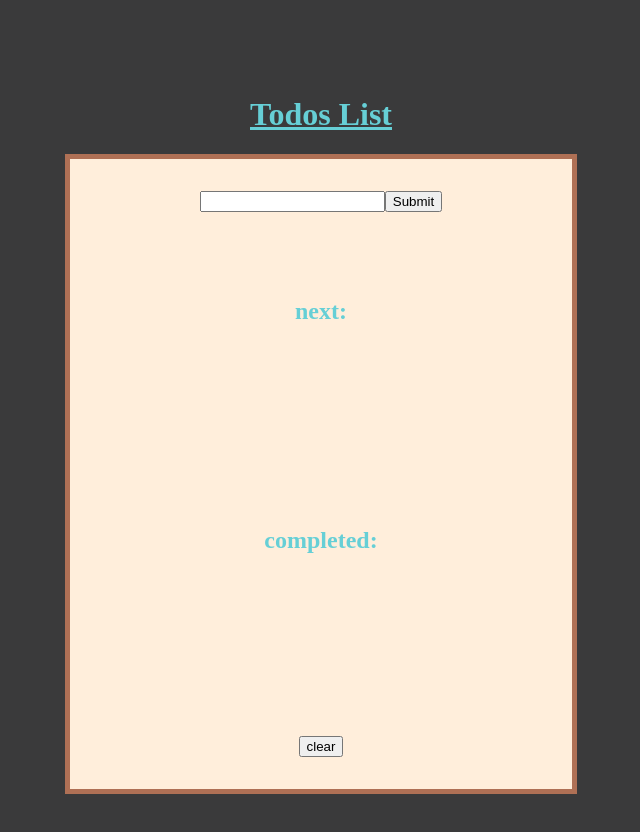
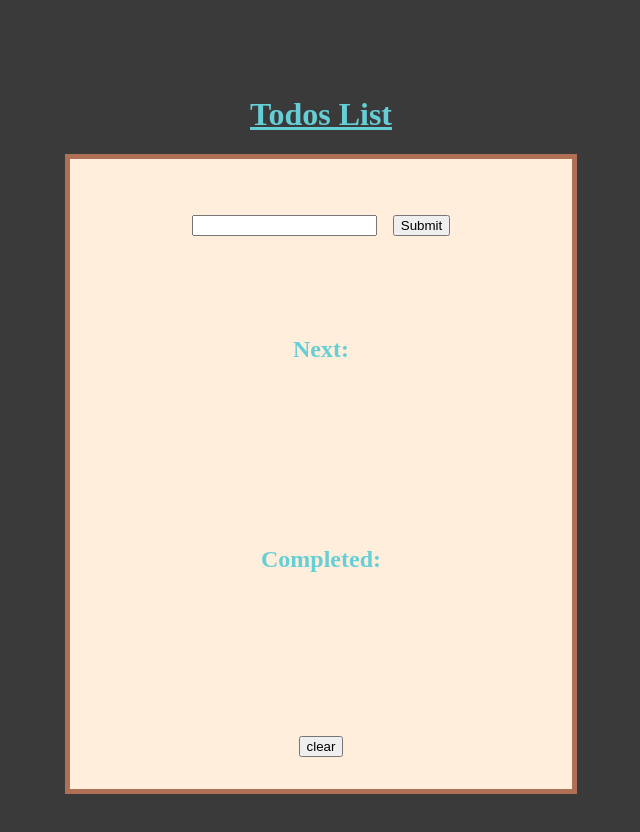
Before and after one commit to Adam-Robson/watercooler, a React (Create React App) app: page / in a window 1280 px wide. Shown: the top 832 px of the page, without its empty margins (319-959 px from the left). Built offline with nearby package versions, Linux system fonts and the light colour scheme.

Commit message:
minor adjustment with form

```diff
--- a/src/App.css
+++ b/src/App.css
@@ -41,11 +41,18 @@ body {
 
 }
 
+.form {
+  padding: 1rem;
+}
+
+.input {
+  margin: .5rem;
+}
+
+.submit {
+  margin: .5rem;
+}
+
 ul {
   list-style: none;
 }
-
-li {
-  font-size: 1.2rem;
-
-}
--- a/src/components/Todo.jsx
+++ b/src/components/Todo.jsx
@@ -33,7 +33,7 @@ export default function Todo({
           currentTodo={ currentTodo }
           setCurrentTodo={ setCurrentTodo }
         />
-        <h2 className="next">next:</h2>
+        <h2 className="next">Next:</h2>
         <ul>
           {
             todoList.map((todo) => {
@@ -51,7 +51,7 @@ export default function Todo({
             })
           }
         </ul>
-        <h2 className="completed">completed:</h2>
+        <h2 className="completed">Completed:</h2>
         <ul>
           {
             todoList.map((todo) => {
```
